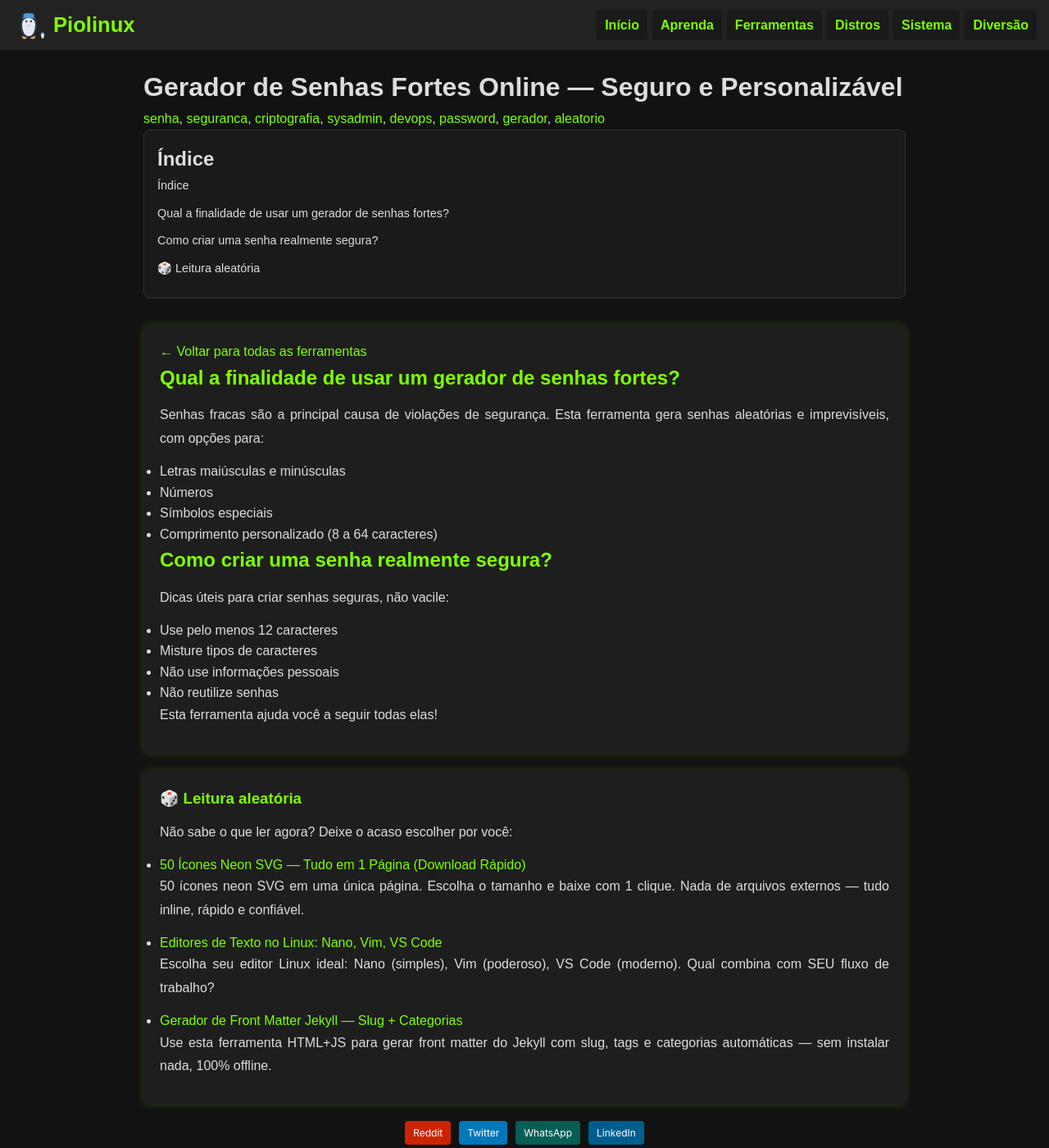
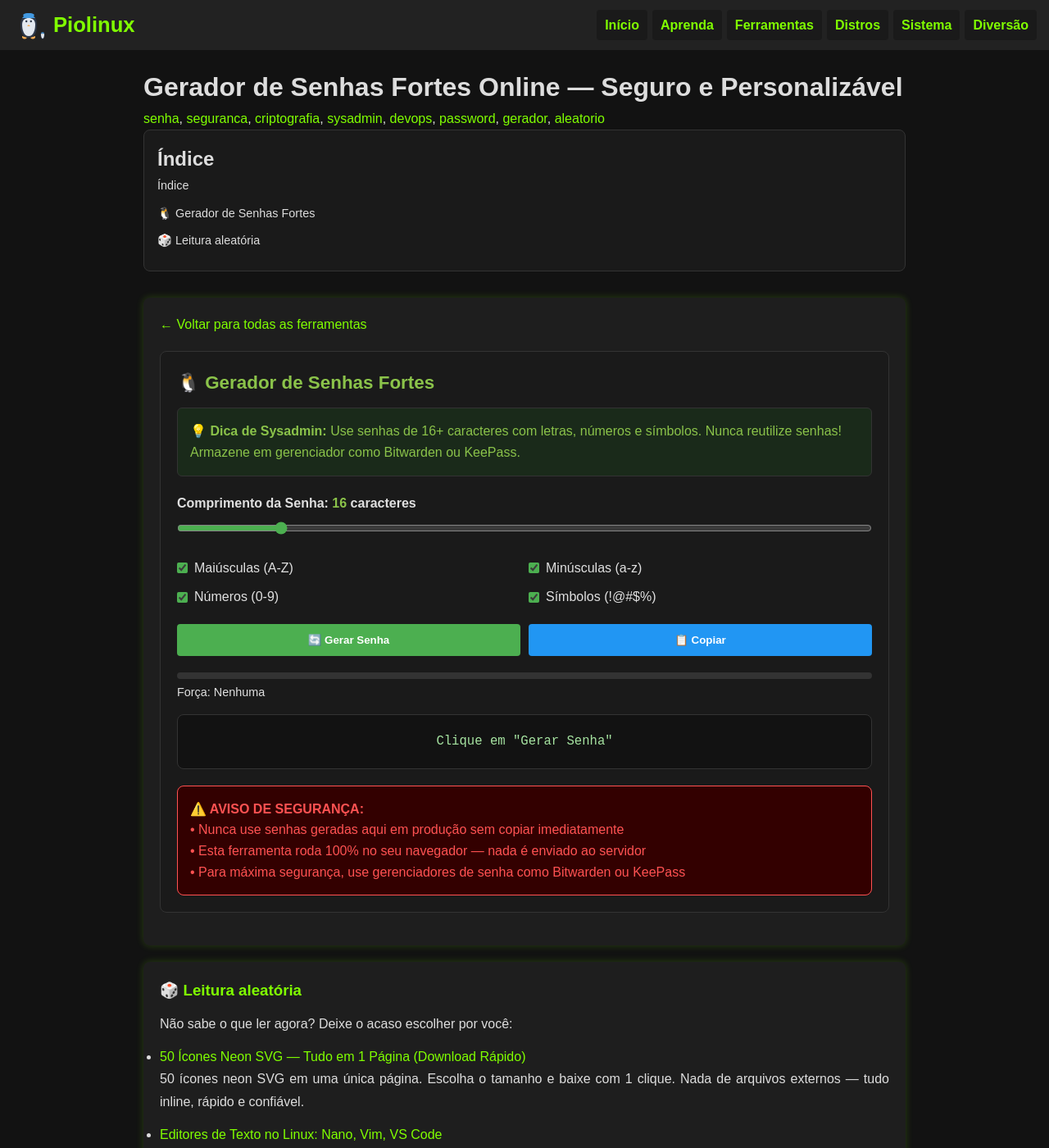
Before and after one commit to Piolinux/piolinux-site, a Jekyll site: the page built from _pages/tools/password-generator.html, in a window 1280 px wide and 1400 px high. Shown: the whole window at 82% size. Built offline with Jekyll 4.4.1, drawn with Linux system fonts in a browser that asks for light colours.

Commit message:
Update password-generator.html

```diff
--- a/_pages/tools/password-generator.html
+++ b/_pages/tools/password-generator.html
@@ -17,26 +17,76 @@ tags: [senha, seguranca, criptografia, sysadmin, devops, password, gerador, alea
 
   {% include tool-templates/password-generator.html %}
 
-  <div class="seo-content">
-    <h2>Qual a finalidade de usar um gerador de senhas fortes?</h2>
-    <p>Senhas fracas são a principal causa de violações de segurança. Esta ferramenta gera senhas aleatórias e imprevisíveis, com opções para:</p>
-    <ul>
-      <li>Letras maiúsculas e minúsculas</li>
-      <li>Números</li>
-      <li>Símbolos especiais</li>
-      <li>Comprimento personalizado (8 a 64 caracteres)</li>
-    </ul>
+  <!-- ============= 🔐 GERADOR DE SENHAS FORTES ============= -->
+<div class="tool-container" id="password-generator" style="background: #1a1a1a; padding: 20px; border-radius: 8px; border: 1px solid #333; margin: 20px 0;">
+  <h2 class="tool-title" style="color: #8bc34a; margin-top: 0; font-size: 1.4em;">🐧 Gerador de Senhas Fortes</h2>
 
-    <h2>Como criar uma senha realmente segura?</h2>
-    <p>Dicas úteis para criar senhas seguras, não vacile:</p>
-    <ul>
-      <li>Use pelo menos 12 caracteres</li>
-      <li>Misture tipos de caracteres</li>
-      <li>Não use informações pessoais</li>
-      <li>Não reutilize senhas</li>
-    </ul>
-    <p>Esta ferramenta ajuda você a seguir todas elas!</p>
+  <div style="background: #1a2a1a; color: #8bc34a; padding: 15px; border-radius: 6px; margin-bottom: 20px; border: 1px solid #333;">
+    <strong>💡 Dica de Sysadmin:</strong> Use senhas de 16+ caracteres com letras, números e símbolos. Nunca reutilize senhas! Armazene em gerenciador como Bitwarden ou KeePass.
   </div>
+
+  <div style="margin-bottom: 20px;">
+    <label style="color: #e0e0e0; display: block; margin-bottom: 8px;">
+      <strong>Comprimento da Senha: <span id="lengthValue" style="color: #8bc34a;">16</span> caracteres</strong>
+    </label>
+    <input
+        type="range"
+        id="passLength"
+        min="8"
+        max="64"
+        value="16"
+        oninput="updateLengthValue()"
+        style="width: 100%; accent-color: #4caf50;">
+  </div>
+
+  <div style="margin-bottom: 20px; display: grid; grid-template-columns: 1fr 1fr; gap: 10px;">
+    <label style="color: #e0e0e0; display: flex; align-items: center;">
+        <input type="checkbox" id="includeUppercase" checked style="margin-right: 8px; accent-color: #4caf50;" />
+        Maiúsculas (A-Z)
+    </label>
+    <label style="color: #e0e0e0; display: flex; align-items: center;">
+        <input type="checkbox" id="includeLowercase" checked style="margin-right: 8px; accent-color: #4caf50;" />
+        Minúsculas (a-z)
+    </label>
+    <label style="color: #e0e0e0; display: flex; align-items: center;">
+        <input type="checkbox" id="includeNumbers" checked style="margin-right: 8px; accent-color: #4caf50;" />
+        Números (0-9)
+    </label>
+    <label style="color: #e0e0e0; display: flex; align-items: center;">
+        <input type="checkbox" id="includeSymbols" checked style="margin-right: 8px; accent-color: #4caf50;" />
+        Símbolos (!@#$%)
+    </label>
+  </div>
+
+  <div style="margin-bottom: 20px; display: flex; gap: 10px;">
+    <button onclick="generatePassword()" style="background: #4caf50; color: white; border: none; padding: 12px 24px; border-radius: 4px; cursor: pointer; font-weight: bold; flex: 1;">
+      🔄 Gerar Senha
+    </button>
+    <button onclick="copyPassword()" style="background: #2196F3; color: white; border: none; padding: 12px 24px; border-radius: 4px; cursor: pointer; font-weight: bold; flex: 1;">
+      📋 Copiar
+    </button>
+  </div>
+
+  <div style="margin-bottom: 15px;">
+    <div style="height: 8px; background: #333; border-radius: 4px; margin-bottom: 5px;">
+        <div id="strengthBar" style="height: 100%; width: 0%; border-radius: 4px; transition: all 0.3s ease;"></div>
+    </div>
+    <div id="strengthText" style="color: #e0e0e0; font-size: 0.9em;">Força: Nenhuma</div>
+  </div>
+
+  <div style="background: #121212; padding: 20px; border-radius: 8px; border: 1px solid #333; min-height: 60px; display: flex; align-items: center; justify-content: center;">
+    <span id="passwordResult" style="color: #a6e3a1; font-family: monospace; font-size: 1.2em; word-break: break-all; text-align: center;">
+        Clique em "Gerar Senha"
+    </span>
+  </div>
+
+  <div style="background: #330000; color: #ff5252; padding: 15px; border-radius: 8px; margin-top: 20px; border: 1px solid #ff5252;">
+    <strong>⚠️ AVISO DE SEGURANÇA:</strong><br>
+    • Nunca use senhas geradas aqui em produção sem copiar imediatamente<br>
+    • Esta ferramenta roda 100% no seu navegador — nada é enviado ao servidor<br>
+    • Para máxima segurança, use gerenciadores de senha como Bitwarden ou KeePass
+  </div>
+</div>
 </section>
 
 
```
